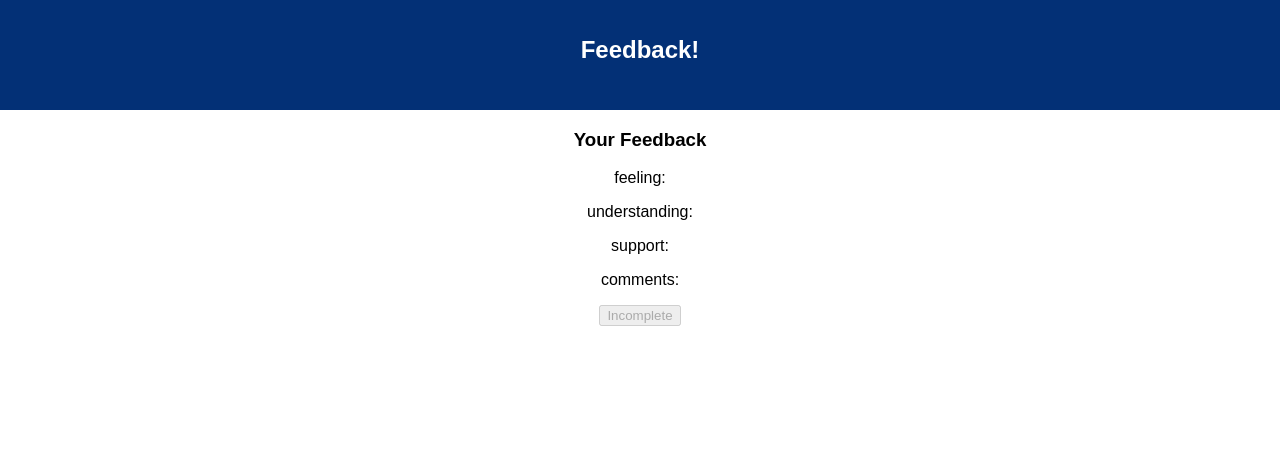
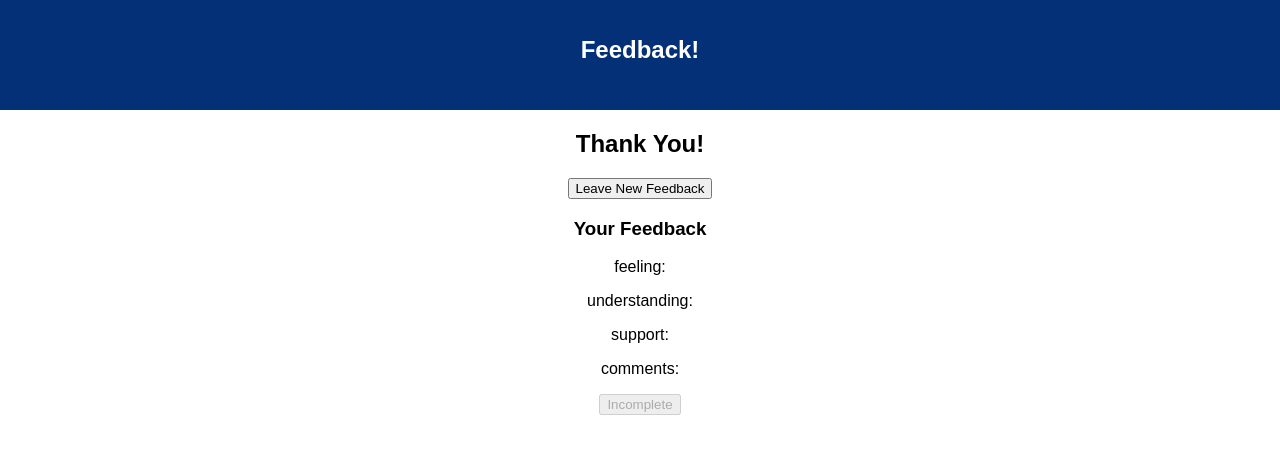
Before and after one commit to travislang/feedback, a React (Create React App) app: page /#/success in a window 1280 px wide. Shown: the top 454 px of the page. Built offline with nearby package versions, Linux system fonts and the light colour scheme.

Commit message:
finish success page. working v1.0

```diff
--- a/src/components/App/App.js
+++ b/src/components/App/App.js
@@ -7,6 +7,7 @@ import Understanding from '../Understanding/Understanding';
 import Support from '../Support/Support';
 import Comments from '../Comments/Comments';
 import Review from '../Review/Review';
+import Success from '../Success/Success';
 
 class App extends Component {
   render() {
@@ -20,6 +21,7 @@ class App extends Component {
                 <Route path="/2" component={Understanding}></Route>
                 <Route path="/3" component={Support}></Route>
                 <Route path="/4" component={Comments}></Route>
+                <Route path="/success" component={Success}></Route>
                 <Review />
             </div>
         </Router>
--- a/src/components/Comments/Comments.jsx
+++ b/src/components/Comments/Comments.jsx
@@ -13,7 +13,7 @@ class Comments extends Component {
     }
     handleClick = () => {
         this.props.dispatch({ type: 'ADD_INPUT', payload: this.state.comments || 'N/A'});
-        this.props.history.push('/')
+        this.props.history.push('/');
     }
 
 
--- a/src/components/Review/Review.jsx
+++ b/src/components/Review/Review.jsx
@@ -1,6 +1,7 @@
 import React, { Component } from 'react';
 import { connect } from 'react-redux';
 import axios from 'axios';
+import { withRouter } from 'react-router-dom';
 
 class Review extends Component {
     handleSubmit = () => {
@@ -13,6 +14,8 @@ class Review extends Component {
         axios.post('/feedback', feedback)
         .then( res => {
             console.log(res);
+            this.props.dispatch({ type: 'CLEAR_INPUTS'});
+            this.props.history.push('/success');
         })
         .catch( err => {
             console.log( 'error in post route:', err );
@@ -48,4 +51,4 @@ const mapReduxStateToProps = (reduxStore) => {
     }
 }
 
-export default connect(mapReduxStateToProps)(Review);
+export default connect(mapReduxStateToProps)(withRouter(Review));
--- /dev/null
+++ b/src/components/Success/Success.jsx
@@ -0,0 +1,20 @@
+import React, { Component } from 'react';
+import { connect } from 'react-redux';
+import { withRouter } from 'react-router-dom';
+
+class Success extends Component {
+    handleClick = () => {
+        this.props.history.push('/');
+    }
+
+    render() {
+        return (
+            <div>
+                <h2>Thank You!</h2>
+                <button onClick={this.handleClick}>Leave New Feedback</button>
+            </div>
+        );
+    }
+}
+
+export default connect()(Success);
--- a/src/components/Support/Support.jsx
+++ b/src/components/Support/Support.jsx
@@ -12,7 +12,7 @@ class Support extends Component {
         })
     }
     handleClick = () => {
-        if (this.state.feeling < 0 || this.state.feeling > 5) {
+        if (this.state.support < 0 || this.state.support > 5) {
             alert('Please enter a value between 1 & 5.');
             this.setState({
                 feeling: ''
--- a/src/components/Understanding/Understanding.jsx
+++ b/src/components/Understanding/Understanding.jsx
@@ -12,7 +12,7 @@ class Understanding extends Component {
         })
     }
     handleClick = () => {
-        if (this.state.feeling < 0 || this.state.feeling > 5) {
+        if (this.state.understanding < 0 || this.state.understanding > 5) {
             alert('Please enter a value between 1 & 5.');
             this.setState({
                 feeling: ''
--- a/src/components/redux/reducers/feedback.reducer.js
+++ b/src/components/redux/reducers/feedback.reducer.js
@@ -1,7 +1,14 @@
 const feedback = (state = [], action) => {
     switch( action.type ) {
         case 'ADD_INPUT':
-            return [...state, action.payload]
+            if(state.length < 4) {
+                return [...state, action.payload]
+            }
+            else {
+                return state
+            }
+        case 'CLEAR_INPUTS':
+            return []
         default:
             return state
     }
```
Also changed, not shown: src/components/Admin/Admin.jsx (added, +29 -0 lines).
